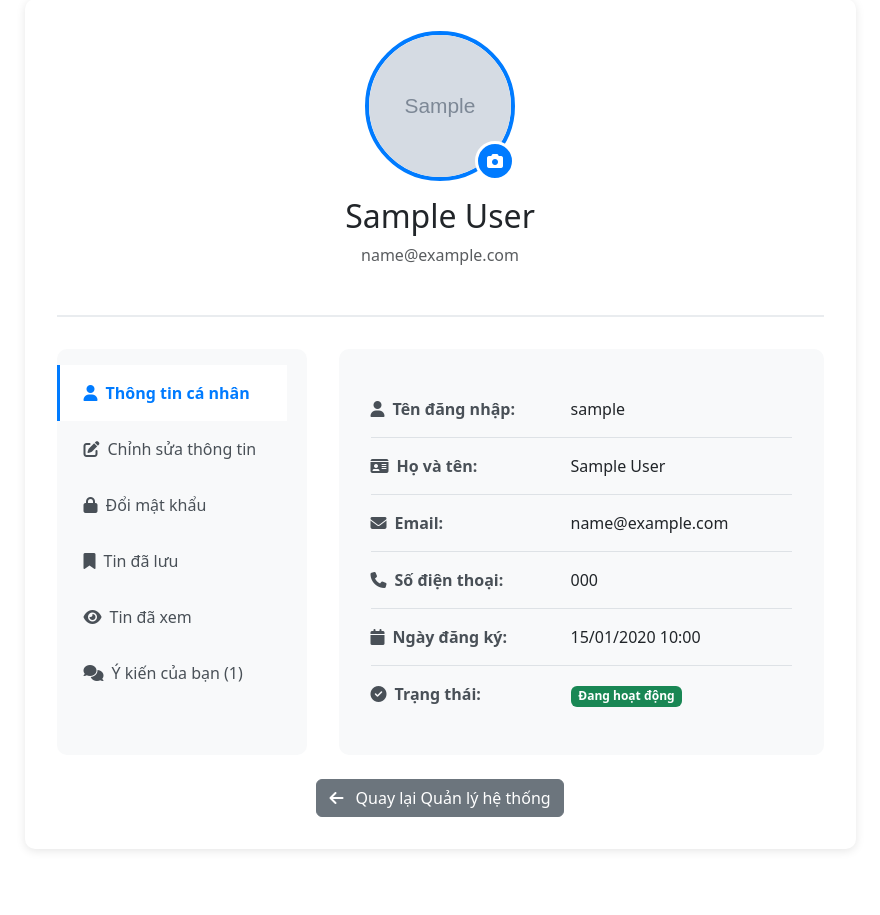
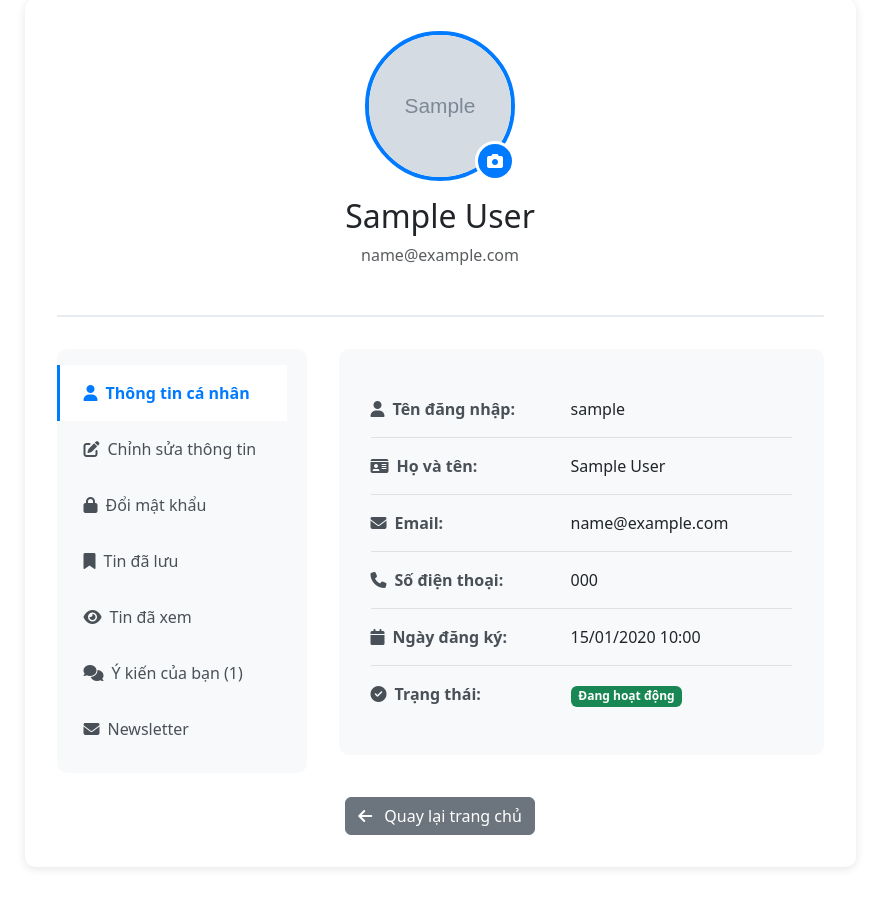
Before and after one commit to dinhythuc240594/news, a Flask app: page /admin/profile in a window 1280 px wide. Shown: the part 81-996 px from the top of the page, without its empty margins (200-1080 px from the left). Before the commit the page ends 932 px from the top, so only its background shows below. Run offline with Flask 3, Linux system fonts and the light colour scheme; the visitor is signed in with stand-in values (Sample User, id 1); tables that the repository leaves empty hold one stand-in row (values such as "Sample post"); grey boxes marked "Sample" are stand-in pictures; some libraries are stand-ins or nearby versions.

Commit message:
Update profile.html

```diff
--- a/src/templates/admin/profile.html
+++ b/src/templates/admin/profile.html
@@ -1,6 +1,6 @@
 <!DOCTYPE html>
 <html lang="vi">
-<head>
+<head
 <meta charset="UTF-8">
 <meta name="viewport" content="width=device-width, initial-scale=1.0">
 <!-- Bootstrap CSS -->
@@ -9,165 +9,11 @@
 <!-- Font Awesome -->
 <link rel="stylesheet" href="https://cdnjs.cloudflare.com/ajax/libs/font-awesome/6.4.0/css/all.min.css">
 <link rel="stylesheet" href="{{ url_for('static', filename='css/style_profile.css') }}">
-<script>
-        function previewAvatar(input) {
-            if (input.files && input.files[0]) {
-                const reader = new FileReader();
-                reader.onload = function(e) {
-                    document.getElementById('avatarPreview').src = e.target.result;
-                    // Auto submit avatar
-                    const form = new FormData();
-                    form.append('avatar', input.files[0]);
-                    form.append('action', 'update_avatar');
+<!-- jQuery -->
+<script src="https://code.jquery.com/jquery-3.6.0.min.js"></script>
 
-                    fetch('{{ url_for("client.update_profile") }}', {
-                        method: 'POST',
-                        body: form
-                    })
-                    .then(response => response.json())
-                    .then(data => {
-                        if (data.success) {
-                            location.reload();
-                        } else {
-                            alert(data.message || 'Có lỗi xảy ra khi cập nhật avatar');
-                        }
-                    })
-                    .catch(error => {
-                        console.error('Error:', error);
-                        alert('Có lỗi xảy ra khi cập nhật avatar');
-                    });
-                };
-                reader.readAsDataURL(input.files[0]);
-            }
-        }
-
-        // Password toggle functions
-        function setupPasswordToggle(toggleId, inputId) {
-            const toggle = document.getElementById(toggleId);
-            if (toggle) {
-                toggle.addEventListener('click', function() {
-                    const passwordInput = document.getElementById(inputId);
-                    const icon = this.querySelector('i');
-
-                    if (passwordInput.type === 'password') {
-                        passwordInput.type = 'text';
-                        icon.classList.remove('fa-eye');
-                        icon.classList.add('fa-eye-slash');
-                    } else {
-                        passwordInput.type = 'password';
-                        icon.classList.remove('fa-eye-slash');
-                        icon.classList.add('fa-eye');
-                    }
-                });
-            }
-        }
-
-        // Setup password toggles
-        setupPasswordToggle('toggleCurrentPassword', 'current_password');
-        setupPasswordToggle('toggleNewPassword', 'new_password');
-        setupPasswordToggle('toggleConfirmNewPassword', 'confirm_new_password');
-
-        // Check password strength (same as register)
-        function checkPasswordStrength(password) {
-            if (!password) return { strength: 'none', text: '', width: '0%', class: '' };
-
-            let strength = 0;
-            if (password.length >= 6) strength++;
-            if (password.length >= 8) strength++;
-            if (/[a-z]/.test(password) && /[A-Z]/.test(password)) strength++;
-            if (/\d/.test(password)) strength++;
-            if (/[^a-zA-Z\d]/.test(password)) strength++;
-
-            if (strength <= 2) {
-                return { strength: 'weak', text: 'Mật khẩu yếu', width: '33%', class: 'strength-weak' };
-            } else if (strength <= 3) {
-                return { strength: 'medium', text: 'Mật khẩu trung bình', width: '66%', class: 'strength-medium' };
-            } else {
-                return { strength: 'strong', text: 'Mật khẩu mạnh', width: '100%', class: 'strength-strong' };
-            }
-        }
-
-        // Update password strength indicator
-        const newPasswordInput = document.getElementById('new_password');
-        if (newPasswordInput) {
-            newPasswordInput.addEventListener('input', function() {
-                const password = this.value;
-                const strength = checkPasswordStrength(password);
-                const fill = document.getElementById('strengthFill');
-                const text = document.getElementById('strengthText');
-
-                if (password) {
-                    fill.style.width = strength.width;
-                    fill.className = 'strength-fill ' + strength.class;
-                    text.textContent = strength.text;
-                } else {
-                    fill.style.width = '0%';
-                    fill.className = 'strength-fill';
-                    text.textContent = '';
-                }
-            });
-        }
-
-        // Validate password form
-        const changePasswordForm = document.getElementById('changePasswordForm');
-        if (changePasswordForm) {
-            changePasswordForm.addEventListener('submit', function(e) {
-                const currentPassword = document.getElementById('current_password').value;
-                const newPassword = document.getElementById('new_password').value;
-                const confirmPassword = document.getElementById('confirm_new_password').value;
-
-                let isValid = true;
-
-                // Validate current password
-                if (!currentPassword) {
-                    document.getElementById('current_password').classList.add('is-invalid');
-                    document.getElementById('current-password-error').textContent = 'Vui lòng nhập mật khẩu hiện tại';
-                    isValid = false;
-                } else {
-                    document.getElementById('current_password').classList.remove('is-invalid');
-                    document.getElementById('current-password-error').textContent = '';
-                }
-
-                // Validate new password
-                if (!newPassword) {
-                    document.getElementById('new_password').classList.add('is-invalid');
-                    document.getElementById('new-password-error').textContent = 'Vui lòng nhập mật khẩu mới';
-                    isValid = false;
-                } else if (newPassword.length < 6) {
-                    document.getElementById('new_password').classList.add('is-invalid');
-                    document.getElementById('new-password-error').textContent = 'Mật khẩu phải có ít nhất 6 ký tự';
-                    isValid = false;
-                } else {
-                    document.getElementById('new_password').classList.remove('is-invalid');
-                    document.getElementById('new-password-error').textContent = '';
-                }
-
-                // Validate confirm password
-                if (!confirmPassword) {
-                    document.getElementById('confirm_new_password').classList.add('is-invalid');
-                    document.getElementById('confirm-password-error').textContent = 'Vui lòng xác nhận mật khẩu mới';
-                    isValid = false;
-                } else if (newPassword !== confirmPassword) {
-                    document.getElementById('confirm_new_password').classList.add('is-invalid');
-                    document.getElementById('confirm-password-error').textContent = 'Mật khẩu xác nhận không khớp';
-                    isValid = false;
-                } else {
-                    document.getElementById('confirm_new_password').classList.remove('is-invalid');
-                    document.getElementById('confirm-password-error').textContent = '';
-                }
-
-                if (!isValid) {
-                    e.preventDefault();
-                    // Scroll to first error
-                    const firstError = this.querySelector('.is-invalid');
-                    if (firstError) {
-                        firstError.scrollIntoView({ behavior: 'smooth', block: 'center' });
-                        firstError.focus();
-                    }
-                }
-            });
-        }
-    </script>
+<!-- Bootstrap JS -->
+<script src="https://cdn.jsdelivr.net/npm/bootstrap@5.3.0/dist/js/bootstrap.bundle.min.js"></script>
 </head>
 <body>
     <div class="container py-5">
@@ -235,6 +81,11 @@
                                 <li class="nav-item" role="presentation">
                                     <button class="nav-link" id="comments-tab" data-bs-toggle="tab" data-bs-target="#comments" type="button" role="tab">
                                         <i class="fas fa-comments me-2"></i>Ý kiến của bạn ({{ total_comments }})
+                                    </button>
+                                </li>
+                                <li class="nav-item" role="presentation">
+                                    <button class="nav-link" id="newsletter-tab" data-bs-toggle="tab" data-bs-target="#newsletter" type="button" role="tab">
+                                        <i class="fas fa-envelope me-2"></i>Newsletter
                                     </button>
                                 </li>
                             </ul>
@@ -447,23 +298,262 @@
                                 </div>
                             {% endif %}
                         </div>
+
+                        <!-- Tab 7: Newsletter -->
+                        <div class="tab-pane fade" id="newsletter" role="tabpanel">
+                            <div class="newsletter-management">
+                                <h4 class="mb-4"><i class="fas fa-envelope me-2"></i>Quản lý Newsletter</h4>
+
+                                {% if newsletter_subscription %}
+                                    {% if newsletter_subscription.is_active %}
+                                        <div class="alert alert-success">
+                                            <i class="fas fa-check-circle me-2"></i>
+                                            <strong>Bạn đang đăng ký nhận bản tin</strong>
+                                            <p class="mb-0 mt-2">
+                                                Email: <strong>{{ newsletter_subscription.email }}</strong><br>
+                                                Đăng ký ngày: {{ newsletter_subscription.subscribed_at.strftime('%d/%m/%Y %H:%M') if newsletter_subscription.subscribed_at else 'N/A' }}
+                                            </p>
                                         </div>
+                                        <div class="newsletter-actions mt-4">
+                                            <button type="button" class="btn btn-danger" id="unsubscribeBtnVn">
+                                                <i class="fas fa-times-circle me-2"></i>Hủy đăng ký nhận bản tin
+                                            </button>
                                         </div>
+                                    {% else %}
+                                        <div class="alert alert-warning">
+                                            <i class="fas fa-exclamation-triangle me-2"></i>
+                                            <strong>Bạn đã hủy đăng ký nhận bản tin</strong>
+                                            <p class="mb-0 mt-2">
+                                                Email: <strong>{{ newsletter_subscription.email }}</strong><br>
+                                                Hủy đăng ký ngày: {{ newsletter_subscription.unsubscribed_at.strftime('%d/%m/%Y %H:%M') if newsletter_subscription.unsubscribed_at else 'N/A' }}
+                                            </p>
                                         </div>
-
-                    <div class="profile-actions mt-4 text-center">
-                        {% if user.role|string() == "admin" %}
-                            <a href="{{ url_for('admin.dashboard') }}" class="btn btn-secondary">
-                                <i class="fas fa-arrow-left me-2"></i> Quay lại Quản lý hệ thống
-                            </a>
+                                        <div class="newsletter-actions mt-4">
+                                            <p class="text-muted">Bạn có thể đăng ký lại bằng cách nhập email vào form đăng ký ở footer.</p>
+                                        </div>
+                                    {% endif %}
                                 {% else %}
-                            <a href="{{ url_for('admin.editor_dashboard') }}" class="btn btn-secondary">
-                                <i class="fas fa-arrow-left me-2"></i> Quay lại Dashboard
-                            </a>
+                                    <div class="alert alert-info">
+                                        <i class="fas fa-info-circle me-2"></i>
+                                        <strong>Bạn chưa đăng ký nhận bản tin</strong>
+                                        <p class="mb-0 mt-2">Đăng ký ngay để nhận những tin tức và cập nhật mới nhất từ chúng tôi.</p>
+                                    </div>
+                                    <div class="newsletter-actions mt-4">
+                                        <p class="text-muted">Vui lòng sử dụng form đăng ký ở footer để đăng ký nhận bản tin.</p>
+                                    </div>
                                 {% endif %}
                             </div>
                         </div>
                             </div>
                         </div>
                     </div>
+
+                    <div class="profile-actions mt-4 text-center">
+                        <a href="{{ url_for('client.index') }}" class="btn btn-secondary">
+                            <i class="fas fa-arrow-left me-2"></i> Quay lại trang chủ
+                        </a>
+                    </div>
+                </div>
+            </div>
+        </div>
+    </div>
+    <script>
+        function previewAvatar(input) {
+            if (input.files && input.files[0]) {
+                const reader = new FileReader();
+                reader.onload = function(e) {
+                    document.getElementById('avatarPreview').src = e.target.result;
+                    // Auto submit avatar
+                    const form = new FormData();
+                    form.append('avatar', input.files[0]);
+                    form.append('action', 'update_avatar');
+
+                    fetch('{{ url_for("client.update_profile") }}', {
+                        method: 'POST',
+                        body: form
+                    })
+                    .then(response => response.json())
+                    .then(data => {
+                        if (data.success) {
+                            location.reload();
+                        } else {
+                            alert(data.message || 'Có lỗi xảy ra khi cập nhật avatar');
+                        }
+                    })
+                    .catch(error => {
+                        console.error('Error:', error);
+                        alert('Có lỗi xảy ra khi cập nhật avatar');
+                    });
+                };
+                reader.readAsDataURL(input.files[0]);
+            }
+        }
+
+        // Password toggle functions
+        function setupPasswordToggle(toggleId, inputId) {
+            const toggle = document.getElementById(toggleId);
+            if (toggle) {
+                toggle.addEventListener('click', function() {
+                    const passwordInput = document.getElementById(inputId);
+                    const icon = this.querySelector('i');
+
+                    if (passwordInput.type === 'password') {
+                        passwordInput.type = 'text';
+                        icon.classList.remove('fa-eye');
+                        icon.classList.add('fa-eye-slash');
+                    } else {
+                        passwordInput.type = 'password';
+                        icon.classList.remove('fa-eye-slash');
+                        icon.classList.add('fa-eye');
+                    }
+                });
+            }
+        }
+
+        // Setup password toggles
+        setupPasswordToggle('toggleCurrentPassword', 'current_password');
+        setupPasswordToggle('toggleNewPassword', 'new_password');
+        setupPasswordToggle('toggleConfirmNewPassword', 'confirm_new_password');
+
+        // Check password strength (same as register)
+        function checkPasswordStrength(password) {
+            if (!password) return { strength: 'none', text: '', width: '0%', class: '' };
+
+            let strength = 0;
+            if (password.length >= 6) strength++;
+            if (password.length >= 8) strength++;
+            if (/[a-z]/.test(password) && /[A-Z]/.test(password)) strength++;
+            if (/\d/.test(password)) strength++;
+            if (/[^a-zA-Z\d]/.test(password)) strength++;
+
+            if (strength <= 2) {
+                return { strength: 'weak', text: 'Mật khẩu yếu', width: '33%', class: 'strength-weak' };
+            } else if (strength <= 3) {
+                return { strength: 'medium', text: 'Mật khẩu trung bình', width: '66%', class: 'strength-medium' };
+            } else {
+                return { strength: 'strong', text: 'Mật khẩu mạnh', width: '100%', class: 'strength-strong' };
+            }
+        }
+
+        // Update password strength indicator
+        const newPasswordInput = document.getElementById('new_password');
+        if (newPasswordInput) {
+            newPasswordInput.addEventListener('input', function() {
+                const password = this.value;
+                const strength = checkPasswordStrength(password);
+                const fill = document.getElementById('strengthFill');
+                const text = document.getElementById('strengthText');
+
+                if (password) {
+                    fill.style.width = strength.width;
+                    fill.className = 'strength-fill ' + strength.class;
+                    text.textContent = strength.text;
+                } else {
+                    fill.style.width = '0%';
+                    fill.className = 'strength-fill';
+                    text.textContent = '';
+                }
+            });
+        }
+
+        // Validate password form
+        const changePasswordForm = document.getElementById('changePasswordForm');
+        if (changePasswordForm) {
+            changePasswordForm.addEventListener('submit', function(e) {
+                const currentPassword = document.getElementById('current_password').value;
+                const newPassword = document.getElementById('new_password').value;
+                const confirmPassword = document.getElementById('confirm_new_password').value;
+
+                let isValid = true;
+
+                // Validate current password
+                if (!currentPassword) {
+                    document.getElementById('current_password').classList.add('is-invalid');
+                    document.getElementById('current-password-error').textContent = 'Vui lòng nhập mật khẩu hiện tại';
+                    isValid = false;
+                } else {
+                    document.getElementById('current_password').classList.remove('is-invalid');
+                    document.getElementById('current-password-error').textContent = '';
+                }
+
+                // Validate new password
+                if (!newPassword) {
+                    document.getElementById('new_password').classList.add('is-invalid');
+                    document.getElementById('new-password-error').textContent = 'Vui lòng nhập mật khẩu mới';
+                    isValid = false;
+                } else if (newPassword.length < 6) {
+                    document.getElementById('new_password').classList.add('is-invalid');
+                    document.getElementById('new-password-error').textContent = 'Mật khẩu phải có ít nhất 6 ký tự';
+                    isValid = false;
+                } else {
+                    document.getElementById('new_password').classList.remove('is-invalid');
+                    document.getElementById('new-password-error').textContent = '';
+                }
+
+                // Validate confirm password
+                if (!confirmPassword) {
+                    document.getElementById('confirm_new_password').classList.add('is-invalid');
+                    document.getElementById('confirm-password-error').textContent = 'Vui lòng xác nhận mật khẩu mới';
+                    isValid = false;
+                } else if (newPassword !== confirmPassword) {
+                    document.getElementById('confirm_new_password').classList.add('is-invalid');
+                    document.getElementById('confirm-password-error').textContent = 'Mật khẩu xác nhận không khớp';
+                    isValid = false;
+                } else {
+                    document.getElementById('confirm_new_password').classList.remove('is-invalid');
+                    document.getElementById('confirm-password-error').textContent = '';
+                }
+
+                if (!isValid) {
+                    e.preventDefault();
+                    // Scroll to first error
+                    const firstError = this.querySelector('.is-invalid');
+                    if (firstError) {
+                        firstError.scrollIntoView({ behavior: 'smooth', block: 'center' });
+                        firstError.focus();
+                    }
+                }
+            });
+        }
+
+        // Newsletter unsubscribe from profile
+        const unsubscribeBtnVn = document.getElementById('unsubscribeBtnVn');
+        if (unsubscribeBtnVn) {
+            unsubscribeBtnVn.addEventListener('click', function() {
+                if (!confirm('Bạn có chắc chắn muốn hủy đăng ký nhận bản tin?')) {
+                    return;
+                }
+
+                const btn = this;
+                const originalText = btn.innerHTML;
+                btn.disabled = true;
+                btn.innerHTML = '<i class="fas fa-spinner fa-spin me-2"></i>Đang xử lý...';
+
+                fetch('{{ url_for("client.newsletter_unsubscribe_from_profile") }}', {
+                    method: 'POST',
+                    headers: {
+                        'Content-Type': 'application/json',
+                    }
+                })
+                .then(response => response.json())
+                .then(data => {
+                    if (data.success) {
+                        alert(data.message);
+                        location.reload();
+                    } else {
+                        alert(data.message || 'Có lỗi xảy ra');
+                        btn.disabled = false;
+                        btn.innerHTML = originalText;
+                    }
+                })
+                .catch(error => {
+                    console.error('Error:', error);
+                    alert('Có lỗi xảy ra khi hủy đăng ký');
+                    btn.disabled = false;
+                    btn.innerHTML = originalText;
+                });
+            });
+        }
+    </script>
 </body>
+</html>
```
Lines whose indentation alone changed are shown as unchanged.
